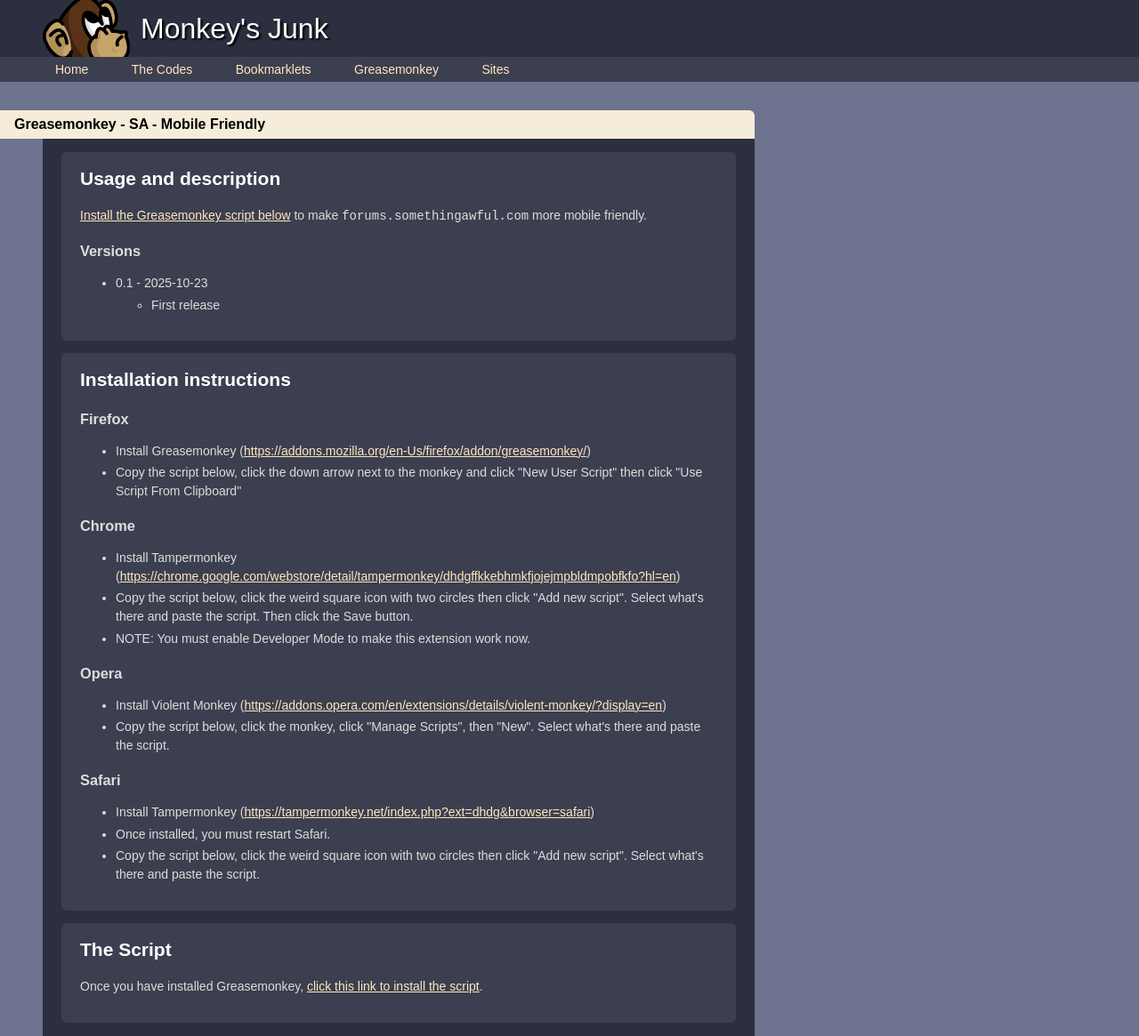
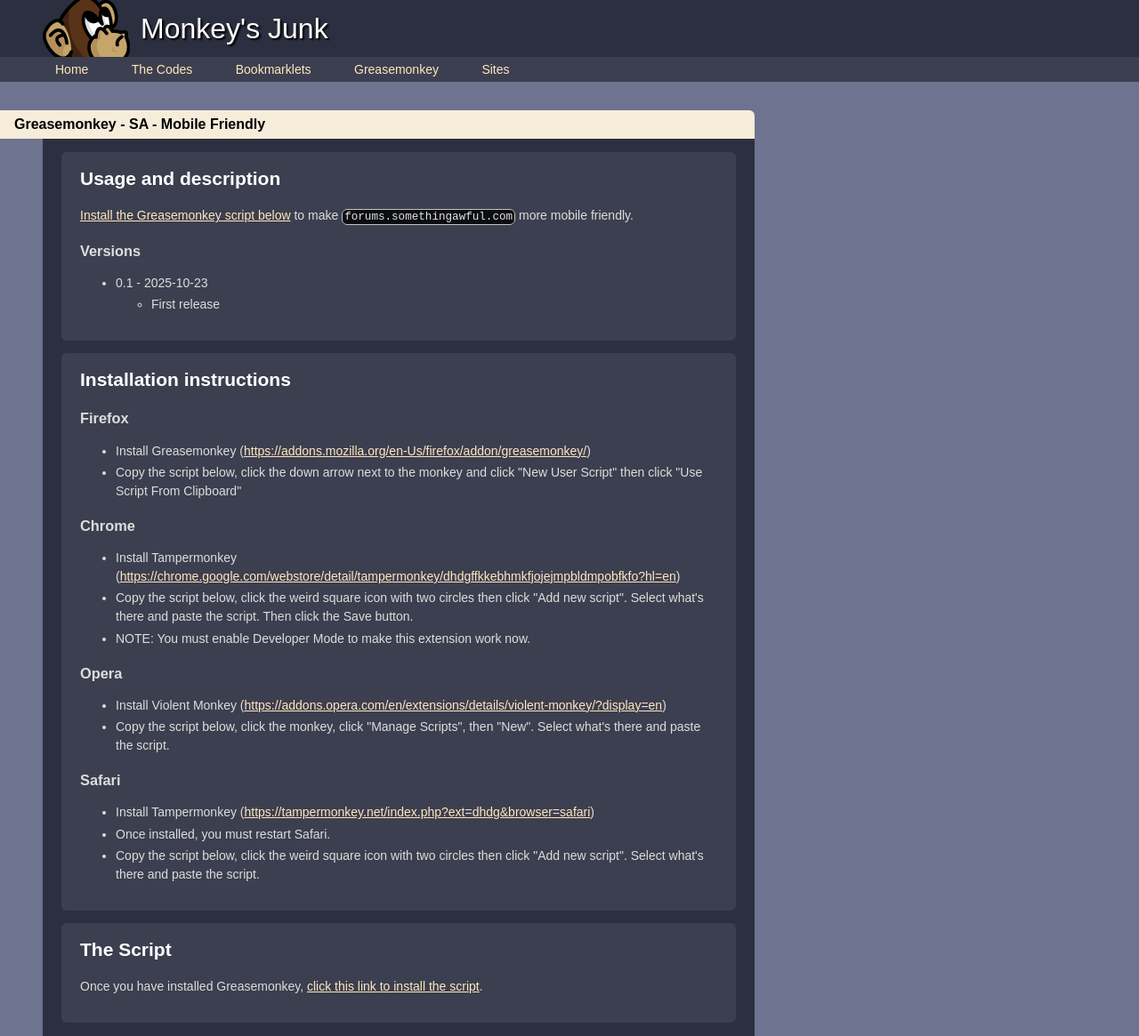
Before and after one commit to cwmonkey/cwmonkey.github.io, a Jekyll site: the page built from greasemonkey/sa-mobile-friendly/index.html, in a window 1280 px wide. Shown: the whole page at 89% size. Built offline with Jekyll 4.4.1, drawn with Linux system fonts in a browser that asks for light colours; nearby versions of some CDN libraries; some web fonts are replaced.

Commit message:
Add code tag styling

```diff
--- a/css/style.css
+++ b/css/style.css
@@ -310,9 +310,20 @@
 
 /* cms sections */
 
-.cms h2 a:link {
-	color: #fff;
-	text-decoration: none;
+.cms {
+	h2 a:link {
+		color: #fff;
+		text-decoration: none;
+	}
+
+	code {
+		font-size: .9em;
+		border: 1px solid #c4c4c4;
+		border-radius: 6px;
+		padding: 1px 2px;
+		background: rgba(0, 0, 0, .8);
+		color: #e4e4e4;
+	}
 }
 
 /*
```
